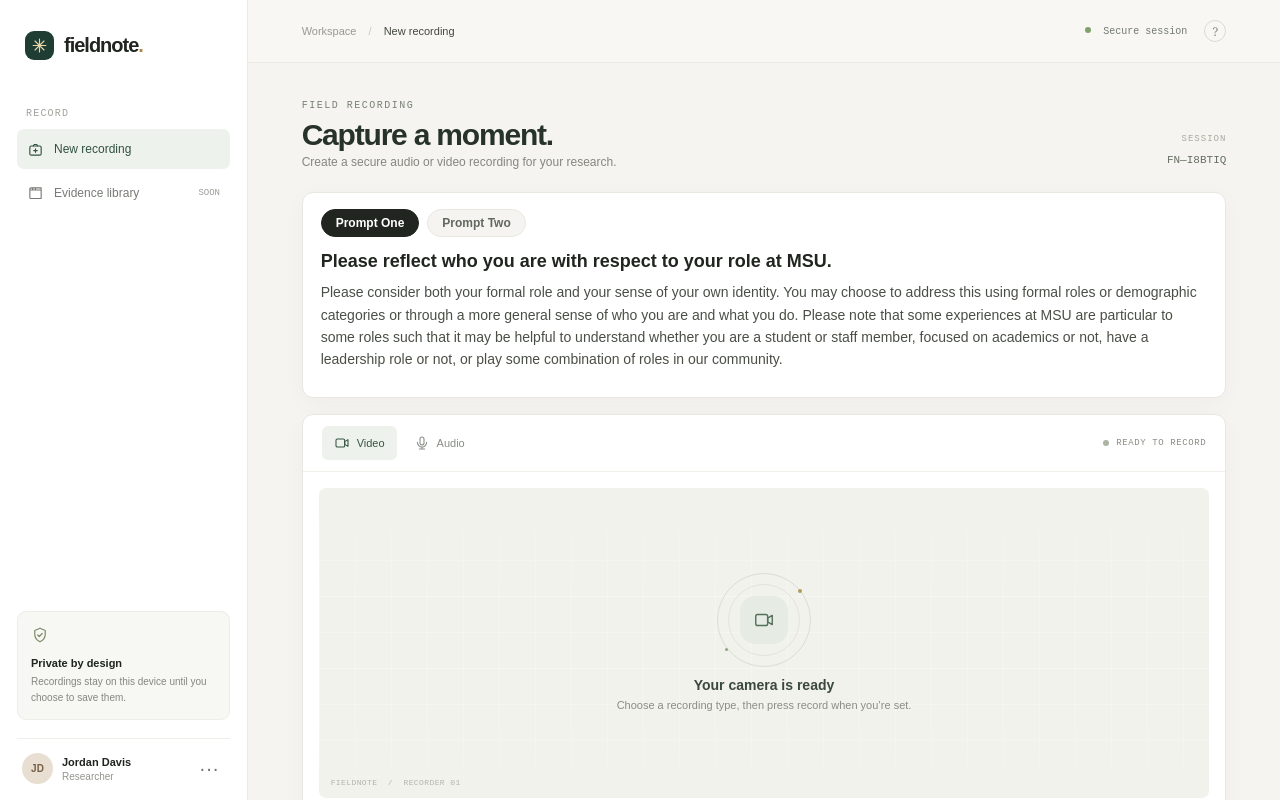
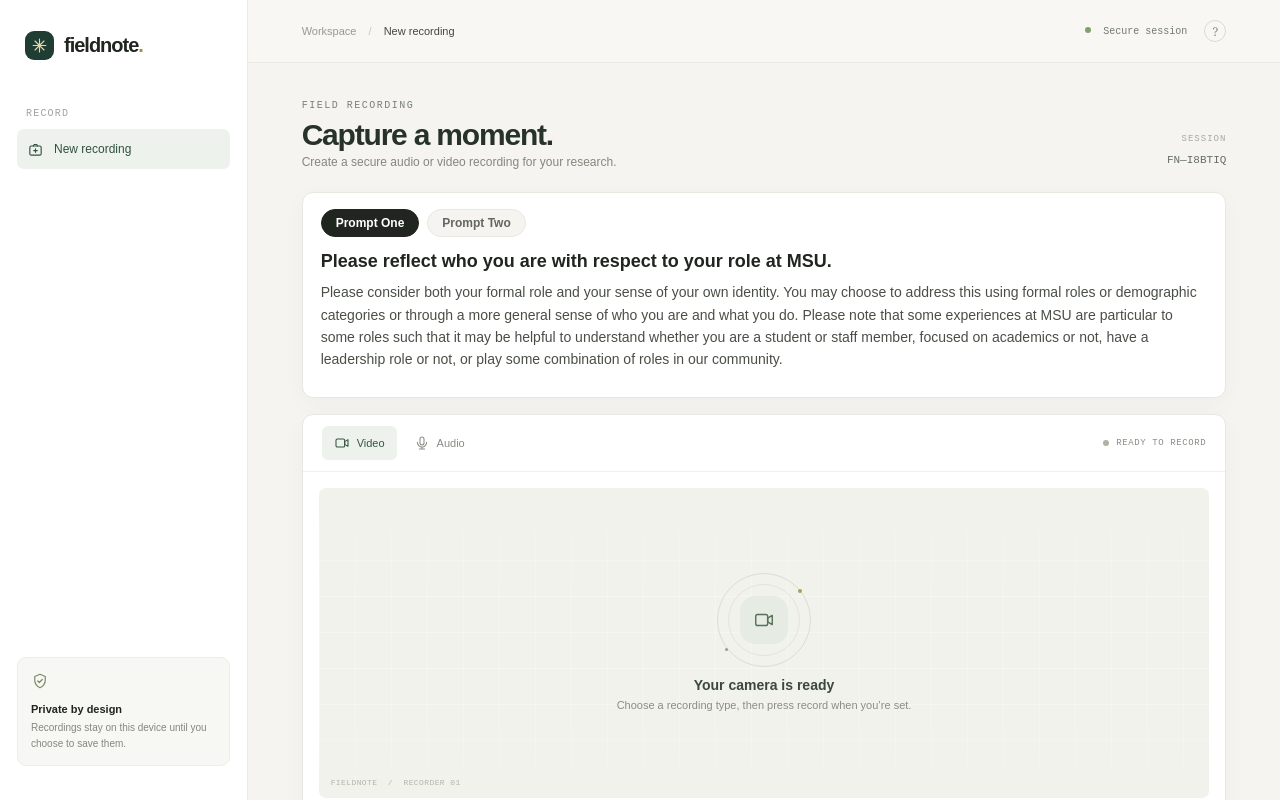
Before and after one commit to ManavSainani/web-dev-activity, a Next.js app: page / in a window 1280 px wide. Shown: the top 800 px of the page. Built offline with nearby package versions, Linux system fonts and the light colour scheme.

Commit message:
FIX- Remove Evidence library and Jordan Davis profile from sidebar

```diff
--- a/app/page.jsx
+++ b/app/page.jsx
@@ -61,8 +61,13 @@ export default function Home() {
             <a className="brand" href="#" aria-label="Fieldnote home"><span className="brand-mark"><svg viewBox="0 0 24 24" aria-hidden="true"><path d="M12 3v18M3 12h18M5.64 5.64l12.72 12.72m0-12.72L5.64 18.36"/></svg></span><span>fieldnote<span className="brand-dot">.</span></span></a>
             <div className="nav-label">RECORD</div>
             <a className="nav-item active" href="#"><svg viewBox="0 0 24 24" aria-hidden="true"><rect x="4" y="7" width="16" height="13" rx="2"/><path d="m9 7 1.2-2h3.6L15 7m-3 4v5m-2.5-2.5h5"/></svg>New recording</a>
-        <a className="nav-item muted" href="#library" aria-disabled="true"><svg viewBox="0 0 24 24" aria-hidden="true"><path d="M4 5.5A1.5 1.5 0 0 1 5.5 4H20v15H5.5A1.5 1.5 0 0 1 4 17.5zM4 7h16M8 4v3m4-3v3"/></svg>Evidence library <span className="soon">SOON</span></a>
-        <div className="sidebar-bottom"><div className="privacy-card"><span className="privacy-icon"><svg viewBox="0 0 24 24" aria-hidden="true"><path d="M12 3 5 6v5c0 4.5 2.8 8 7 10 4.2-2 7-5.5 7-10V6z"/><path d="m9 12 2 2 4-4"/></svg></span><strong>Private by design</strong><p>Recordings stay on this device until you choose to save them.</p></div><div className="profile"><span className="avatar">JD</span><span><strong>Jordan Davis</strong><small>Researcher</small></span><button className="more" aria-label="Account menu">···</button></div></div>
+            <div className="sidebar-bottom">
+              <div className="privacy-card">
+                <span className="privacy-icon"><svg viewBox="0 0 24 24" aria-hidden="true"><path d="M12 3 5 6v5c0 4.5 2.8 8 7 10 4.2-2 7-5.5 7-10V6z"/><path d="m9 12 2 2 4-4"/></svg></span>
+                <strong>Private by design</strong>
+                <p>Recordings stay on this device until you choose to save them.</p>
+              </div>
+            </div>
           </aside>
 
           <main className="main">
```
Lines whose indentation alone changed are shown as unchanged.
